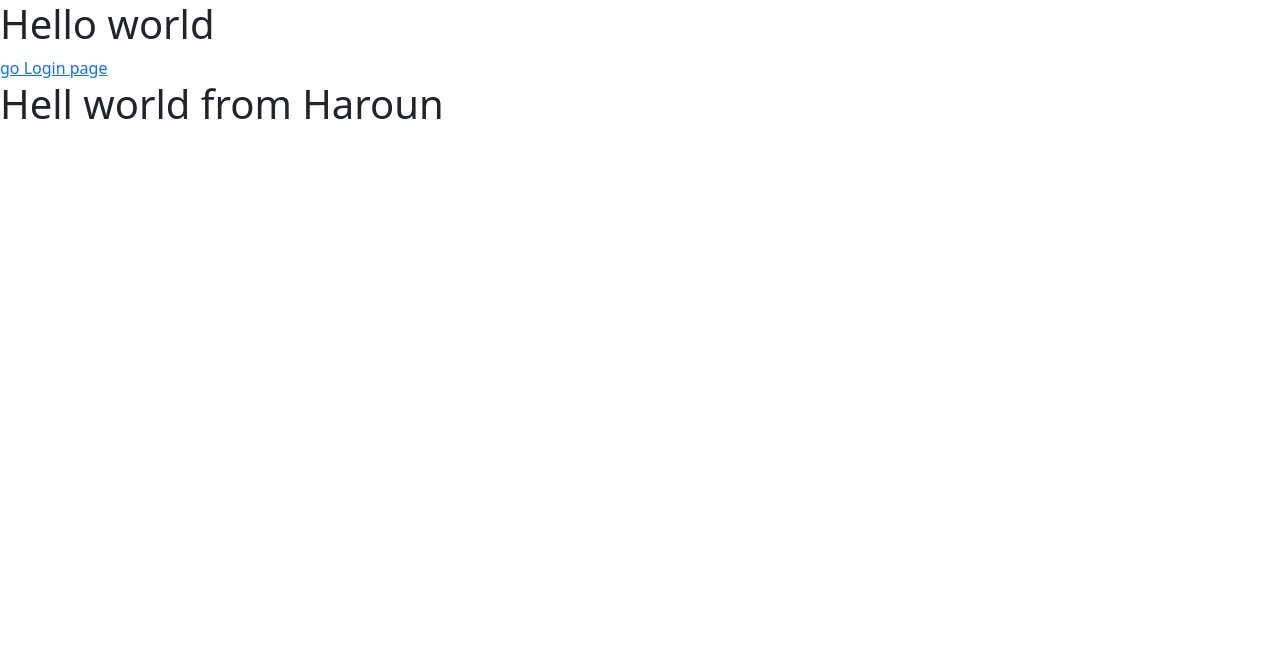
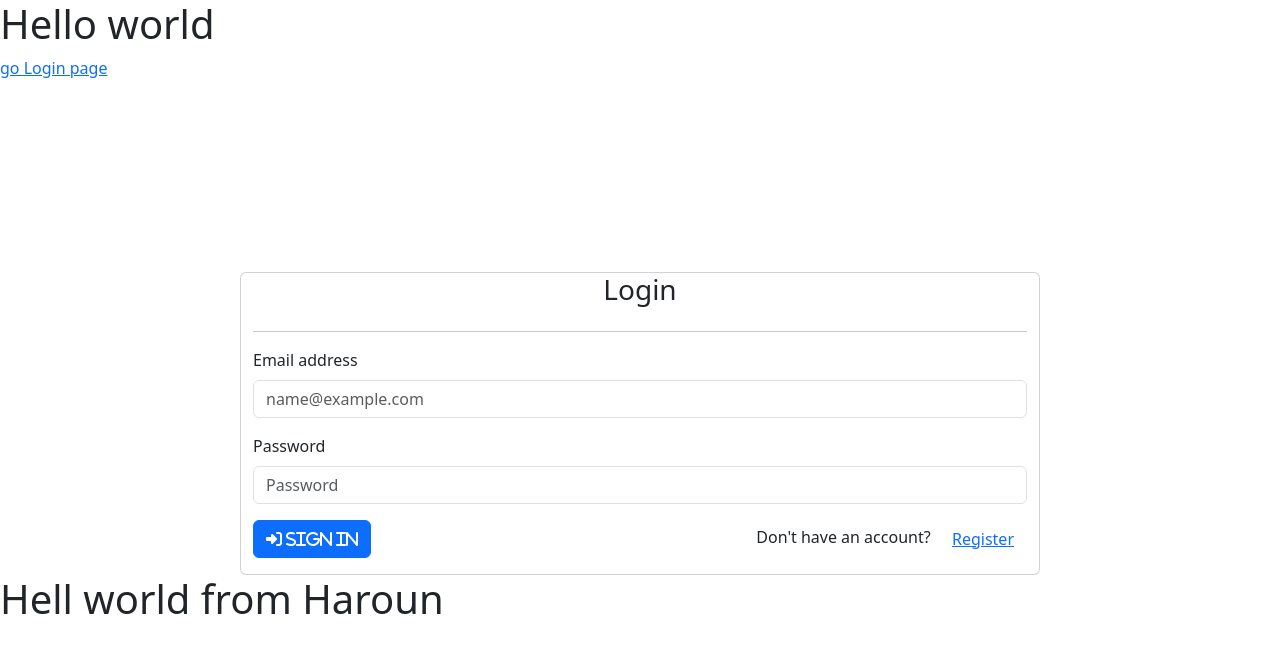
Before and after one commit to haroun08/Book-Social-Network, an Angular app in the folder book-network-ui/: page /login in a window 1280 px wide. Shown: the top 652 px of the page. Built offline with nearby package versions, Linux system fonts and the light colour scheme.

Commit message:
provideHttpClient

```diff
--- a/book-network-ui/src/app/app.config.ts
+++ b/book-network-ui/src/app/app.config.ts
@@ -3,7 +3,11 @@ import { provideRouter } from '@angular/router';
 
 import { routes } from './app.routes';
 import { provideClientHydration } from '@angular/platform-browser';
+import {provideHttpClient} from "@angular/common/http";
 
 export const appConfig: ApplicationConfig = {
-  providers: [provideRouter(routes), provideClientHydration()]
+  providers: [
+    provideHttpClient(),
+    provideRouter(routes),
+    provideClientHydration()]
 };
--- a/book-network-ui/src/app/pages/login/login.component.html
+++ b/book-network-ui/src/app/pages/login/login.component.html
@@ -2,26 +2,24 @@
   <h3 class="text-center">Login</h3>
   <hr>
   <div class="alert alert-danger" role="alert" *ngIf="errorMsg.length">
-  <p *ngFor="let msg of errorMsg">{{ msg}}</p>
+    <p *ngFor="let msg of errorMsg">{{msg}}</p>
   </div>
   <div class="mb-3">
-    <label for="login" class="form-label"> Email address</label>
-    <input [(ngModel)]="authRequest.email"  type="email" class="form-control" id="login" placeholder="Enter your Email">
+    <label for="login" class="form-label">Email address</label>
+    <input [(ngModel)]="authRequest.email"  type="email" class="form-control" id="login" placeholder="name@example.com">
   </div>
-
   <div class="mb-3">
     <label for="password" class="form-label">Password</label>
-    <input [(ngModel)]="authRequest.password"  type="password" class="form-control" id="password" placeholder="Enter your password">
+    <input [(ngModel)]="authRequest.password" type="password" class="form-control" id="password" placeholder="Password">
   </div>
-
   <div class="d-flex justify-content-between mb-3">
-    <button  (click)="login()" type="button" class="btn btn-primary">
-      <em class="fas fa-sign-in-alt">&nbsp;Sign IN</em>
+    <button (click)="login()" type="button" class="btn btn-primary">
+      <em class="fas fa-sign-in-alt">&nbsp;Sign in</em>
     </button>
     <div>
       Don't have an account?&nbsp;
-      <button  (click)="register()" type="button" class="btn btn-link">
-        Sign UP
+      <button (click)="register()" type="button" class="btn btn-link">
+        Register
       </button>
     </div>
   </div>
--- a/book-network-ui/src/main.ts
+++ b/book-network-ui/src/main.ts
@@ -3,10 +3,5 @@ import { appConfig } from './app/app.config';
 import { AppComponent } from './app/app.component';
 import { provideHttpClient } from '@angular/common/http'; // Optional: Alternative way to provide HttpClient
 
-bootstrapApplication(AppComponent, {
-  providers: [
-    provideHttpClient(), // Provides HttpClient without importing HttpClientModule
-    // Add other providers as needed
-  ]
-})
+bootstrapApplication(AppComponent, appConfig)
   .catch(err => console.error(err));
```
Also changed, not shown: 1 other file (tests, documents, lock files or other folders).
